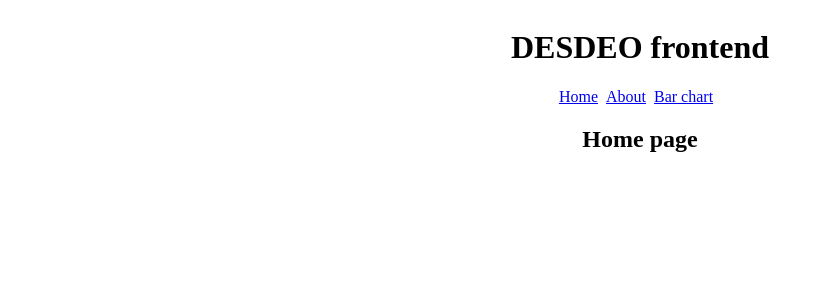
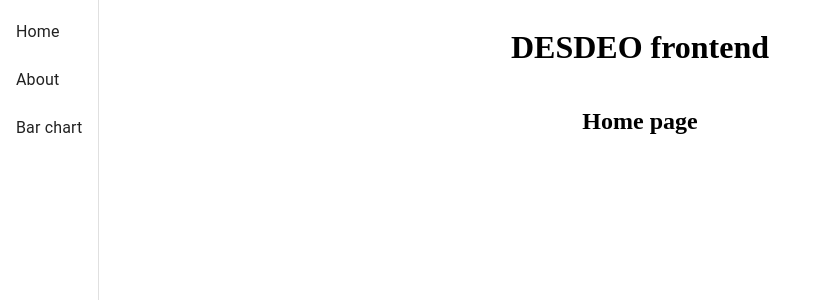
Before and after one commit to mika-alaoutinen/desdeo-frontend, a React (Create React App) app: page / in a window 1280 px wide. Shown: the top 300 px of the page, without its empty margins (0-816 px from the left). Built offline with nearby package versions, Linux system fonts and the light colour scheme.

Commit message:
WIP navigation

```diff
--- a/src/components/common/Navigation.tsx
+++ b/src/components/common/Navigation.tsx
@@ -1,22 +1,42 @@
 import React from 'react'
 import { Link } from 'react-router-dom'
+import { Drawer, List, ListItem, ListItemText } from '@material-ui/core'
 
 import { about, barchart, home } from '../../constants'
 
-const Navigation: React.FC = () => (
-  <nav>
-    <Link style={{ paddingRight: '0.5em' }} to={home}>
-      Home
-    </Link>
+const Navigation: React.FC = () => {
 
-    <Link style={{ paddingRight: '0.5em' }} to={about}>
-      About
-    </Link>
+  const createListItems = (): JSX.Element[] => {
+    const links = [
+      { text: 'Home', to: home },
+      { text: 'About', to: about },
+      { text: 'Bar chart', to: barchart },
+    ]
 
-    <Link style={{ paddingRight: '0.5em' }} to={barchart}>
-      Bar chart
-    </Link>
-  </nav>
-)
+    return links.map(link => createListItem(link.text, link.to))
+  }
+
+  const createListItem = (text: string, to: string): JSX.Element => (
+    <ListItem
+      key={text}
+      button
+      component={Link}
+      to={to}
+    >
+      <ListItemText primary={text} />
+    </ListItem>
+  )
+
+  return (
+    <Drawer
+      anchor='left'
+      variant='permanent'
+    >
+      <List>
+        {createListItems()}
+      </List>
+    </Drawer>
+  )
+}
 
 export default Navigation
```
